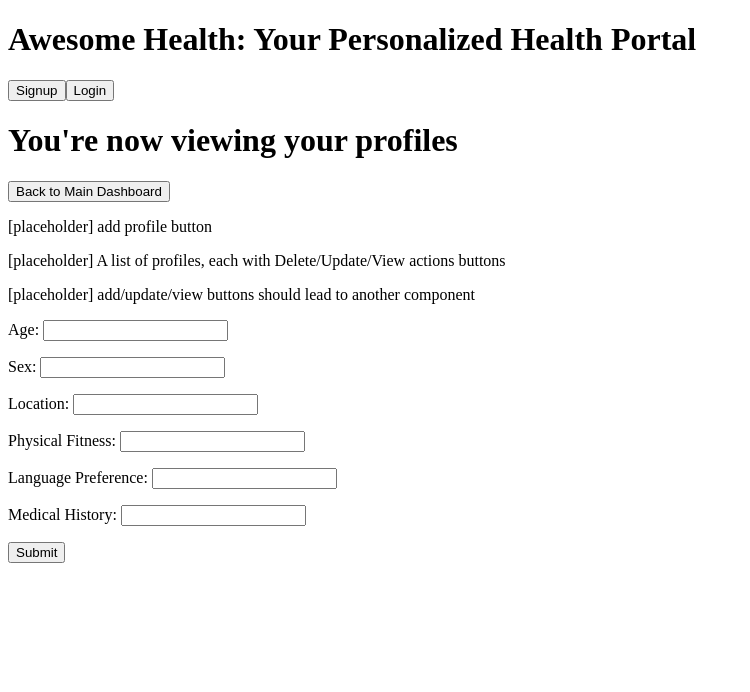
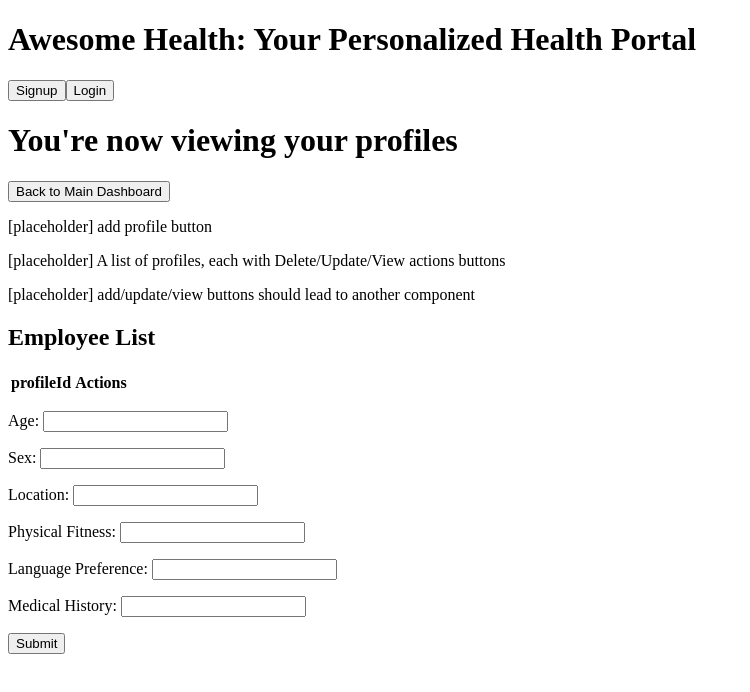
Before and after one commit to KaiserZZK/Adv-sWE-SOME, an Angular app in the folder health_portal/: page /list-profiles in a window 1280 px wide. Shown: the top 692 px of the page, without its empty margins (0-750 px from the left). Built offline with nearby package versions, Linux system fonts and the light colour scheme.

Commit message:
Implement profile page template
- need to modify backend code (update auth for all endpoints) first

```diff
--- a/health_portal/src/app/components/profiles/list-profiles/list-profiles.component.html
+++ b/health_portal/src/app/components/profiles/list-profiles/list-profiles.component.html
@@ -5,6 +5,32 @@
 <p>[placeholder] add profile button </p>
 <p>[placeholder] A list of profiles, each with Delete/Update/View actions buttons</p>
 <p>[placeholder] add/update/view buttons should lead to another component</p>
+
+<div class="panel panel-primary">
+    <div class="panel-heading">
+      <h2>Employee List</h2>
+    </div>
+    <div class="panel-body">
+      <table class="table table-striped">
+        <thead>
+          <tr>
+            <th>profileId</th>
+            <th>Actions</th>
+          </tr>
+        </thead>
+        <tbody>
+          <tr *ngFor="let profile of profiles | async">
+            <td>{{profile.profileId}</td>
+            <!-- <td><button (click)="deleteEmployee(employee.id)" class="btn btn-danger">Delete</button>
+                <button (click)="updateEmployee(employee.id)" class="btn btn-info" style="margin-left: 10px">Update</button>
+                <button (click)="employeeDetails(employee.id)" class="btn btn-info" style="margin-left: 10px">Details</button>
+            </td> -->
+          </tr>
+        </tbody>
+      </table>
+    </div>
+  </div>
+
 
 <div>
   <form>
--- a/health_portal/src/app/components/profiles/list-profiles/list-profiles.component.ts
+++ b/health_portal/src/app/components/profiles/list-profiles/list-profiles.component.ts
@@ -1,10 +1,24 @@
 import { Component } from '@angular/core';
+import { Observable } from "rxjs";
+import { Profile } from "./../../../documents/profile";
 
 @Component({
   selector: 'app-list-profiles',
   templateUrl: './list-profiles.component.html',
   styleUrls: ['./list-profiles.component.css']
 })
+
 export class ListProfilesComponent {
 
+  profiles: Observable<Profile[]>;
+
+  constructor (
+
+  ) {}
+
+  ngOnInit() {
+    this.profiles = null;
+
+  }
+
 }
--- /dev/null
+++ b/health_portal/src/app/documents/medical-history.ts
@@ -0,0 +1,5 @@
+export class MedicalHistory {
+    diseaseName: string;
+    diagnosedAt: string;
+    treatment: string;
+}
```
Also changed, not shown: health_portal/src/app/documents/profile.ts (+9 -0 lines), health_portal/src/app/app.component.html (line endings or trailing spaces), 1 other file (tests, documents, lock files or other folders).
